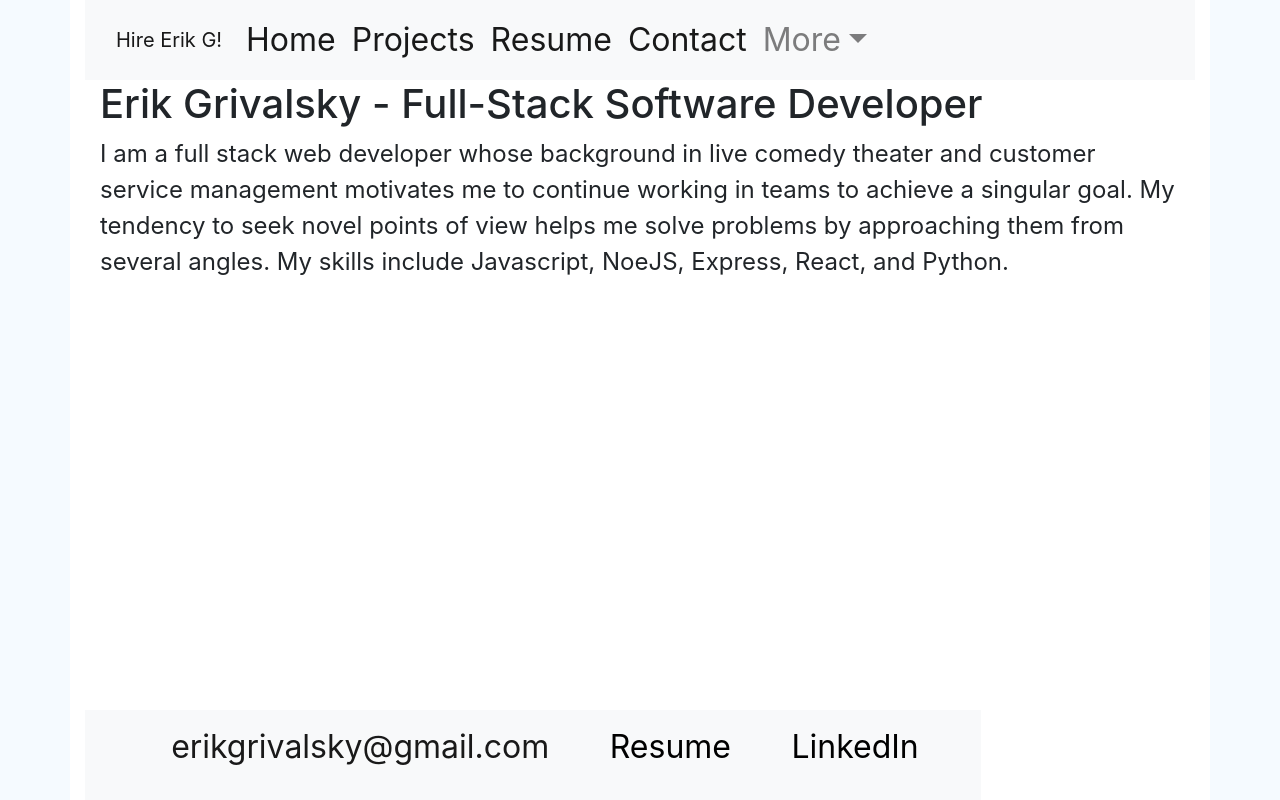
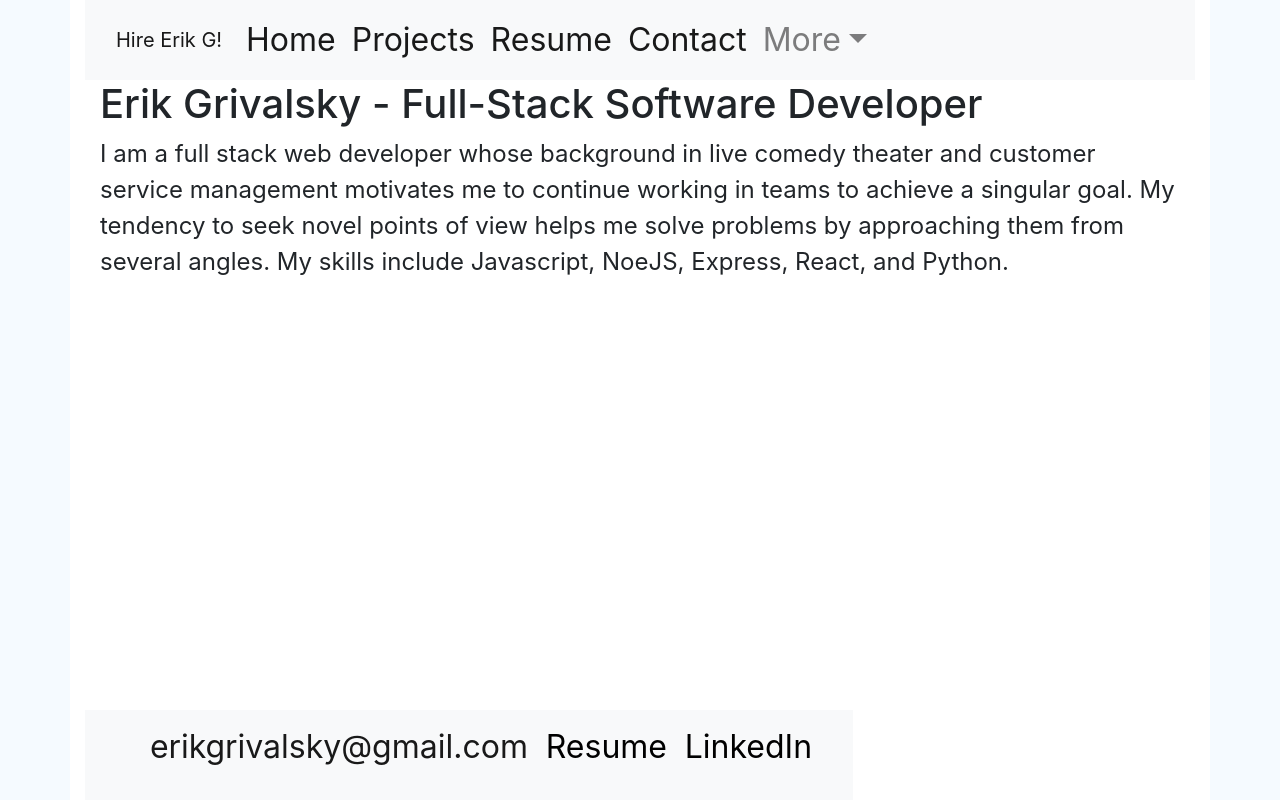
Before and after one commit to egrivalsky/portfolio, a React (Create React App) app: page / in a window 1280 px wide. Built offline with nearby package versions, Linux system fonts and the light colour scheme.

Commit message:
repositioned footer

```diff
--- a/src/App.js
+++ b/src/App.js
@@ -63,7 +63,7 @@ function App() {
             <Route path='/projects' component={Projects} />
             <Route path='/resume' component={Resume} />
             <Route path='/contact' component={Contact} />
-            <footer>
+
   <div class="navbar navbar-expand-lg navbar-light bg-light" id="footer">
 
     {/* <div class="container-fluid"> */}
@@ -75,7 +75,8 @@ function App() {
     {/* </div> */}
 
   </div>
-</footer>
+
+
       </body>
       </Router>
 
--- a/src/index.css
+++ b/src/index.css
@@ -84,7 +84,7 @@ sub {
 footer {
   position: fixed;
   bottom: 0;
-  width: 70%;
+  width: 80%;
   align-self: center;
   text-align: center;
   font-size: xx-large;
@@ -108,4 +108,8 @@ footer {
 
 #footer {
   margin: 0 auto;
+  width: 60%;
+  position: fixed;
+  bottom: 0;
+
 }
```
